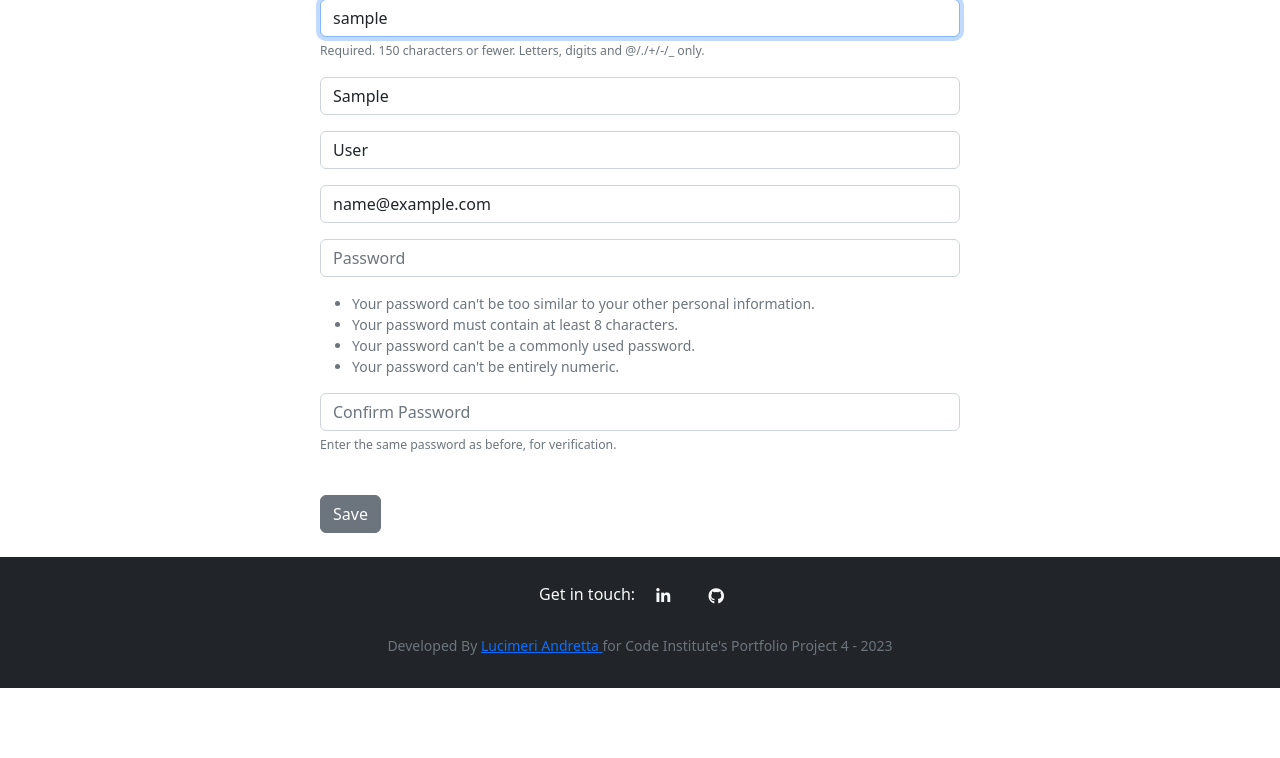
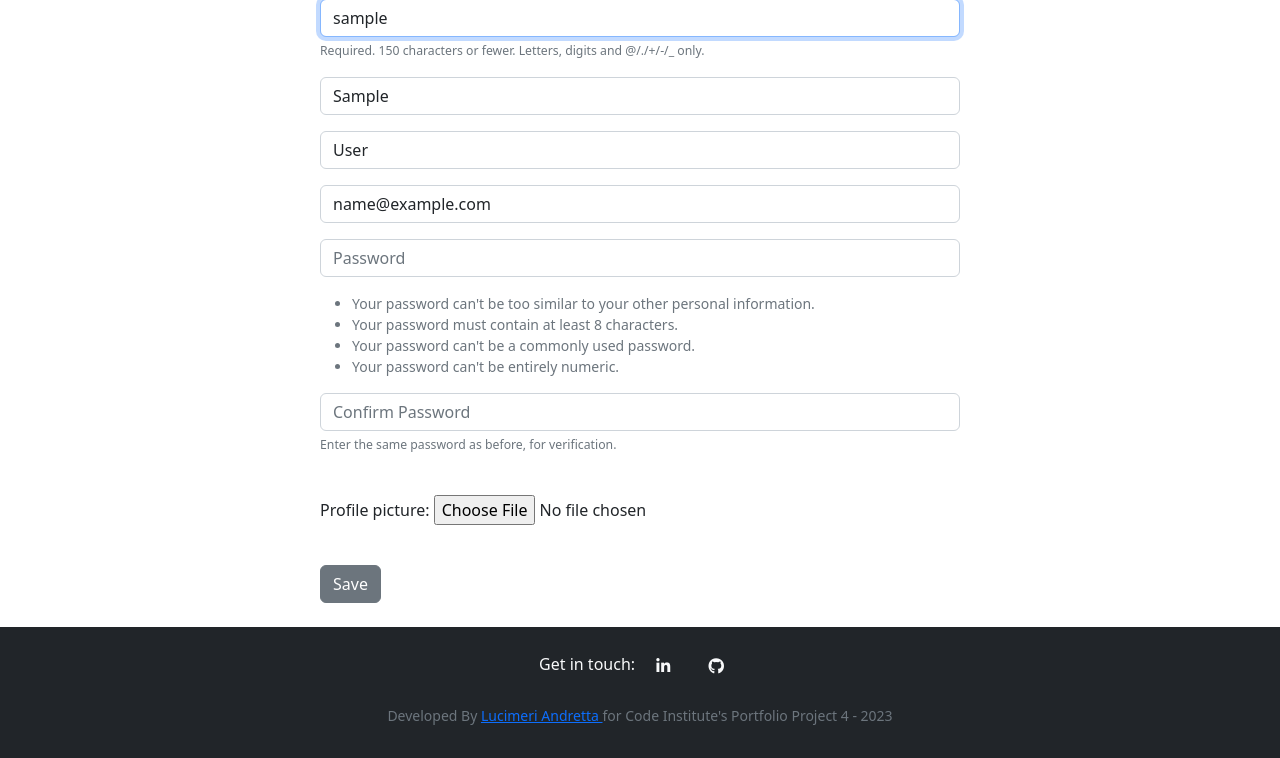
Before and after one commit to luandretta/titbit, a Django app: page /update_user in a window 1280 px wide. Shown: the part 137-895 px from the top of the page. Before the commit the page ends 825 px from the top, so only its background shows below. Run offline with Django 3.2, Linux system fonts and the light colour scheme; the visitor is signed in with stand-in values (Sample User, id 1); data comes from the database, SQL or seed files in the repository; some libraries are stand-ins or nearby versions.

Commit message:
Feat(forms): create PictureForm
Add profile_form to views

Edit profile- and update_user.html templates

```diff
--- a/titbit/forms.py
+++ b/titbit/forms.py
@@ -1,8 +1,18 @@
 from django import forms
-from .models import Post
+from .models import Post, Profile
 from django.contrib.auth.forms import UserCreationForm
 from django.contrib.auth.models import User
 
+
+class PictureForm(forms.ModelForm):
+    """
+    Form to upload profile picture
+    """
+    profile_picture = forms.ImageField(label="Profile picture")
+
+    class Meta:
+        model = Profile
+        fields = ('profile_picture', )
 
 class PostForm(forms.ModelForm):
     """
--- a/titbit/templates/profile.html
+++ b/titbit/templates/profile.html
@@ -67,7 +67,7 @@
                 {% endif %}
             </form>
             <br/>
-            <!-- Update profile only in own profile page -->
+            <!-- Update profile button only in own profile page -->
             {% if request.user.id == profile.user.id %}
             <a href="{% url 'update_user' %}" class="btn btn-secondary">Update Profile</a>
             {% endif %}
--- a/titbit/templates/update_user.html
+++ b/titbit/templates/update_user.html
@@ -4,9 +4,10 @@
 <div class="col-md-6 offset-md-3">
 
     <h1>Update User</h1><br/>
-    <form method="POST" action="">
+    <form method="POST" action="" enctype="multipart/form-data">
         {% csrf_token %}
-        {{ form.as_p }}
+        {{ user_form.as_p }}<br/>
+        {{ profile_form.as_p }}
         <br/>
         <button type="submit" class="btn btn-secondary">Save</button><br/><br/>
     </form>
--- a/titbit/views.py
+++ b/titbit/views.py
@@ -1,7 +1,7 @@
 from django.shortcuts import render, redirect
 from django.contrib import messages
 from .models import Profile, Post
-from .forms import PostForm, SignUpForm
+from .forms import PostForm, SignUpForm, PictureForm
 from django.contrib.auth import authenticate, login, logout
 from django.contrib.auth.forms import UserCreationForm
 from django.contrib.auth.models import User
@@ -121,15 +121,22 @@ def register_user(request):
 
 def update_user(request):
     if request.user.is_authenticated:
+        # Get the user
         current_user = User.objects.get(id=request.user.id)
-        form = SignUpForm(request.POST or None, instance=current_user)
-        if form.is_valid():
-            form.save()
+        # Get the profile
+        profile_user = Profile.objects.get(user_id=request.user.id)
+        # Get forms
+        user_form = SignUpForm(request.POST or None, request.FILES or None, instance=current_user)
+        profile_form = PictureForm(request.POST or None, request.FILES or None, instance=profile_user)
+
+        if user_form.is_valid() and profile_user.is_valid():
+            user_form.save()
+            profile_user.save()
             login(request, current_user)
             messages.success(request, 'Great! Your profile has been updated!')
             return redirect('home')
 
-        return render(request, 'update_user.html', {'form':form})
+        return render(request, 'update_user.html', {'user_form':user_form, 'profile_form':profile_form})
     else:
         messages.success(request, 'You must be loggeg in to view this page.')
         return redirect('home')
```
